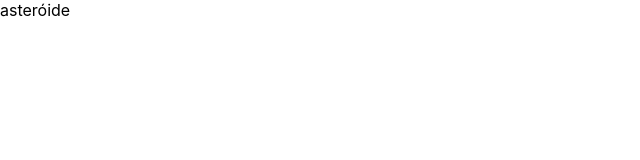
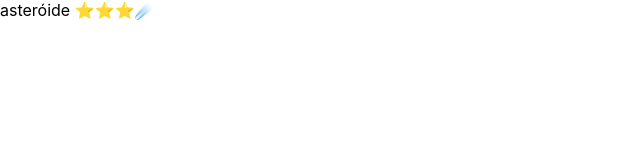
Before and after one commit to stelianok/asteroid-trivia, a React (Create React App) app in the folder client/: page / in a window 1280 px wide. Shown: the top 160 px of the page, without its empty margins (0-640 px from the left). Built offline with nearby package versions, Linux system fonts and the light colour scheme.

Commit message:
Added a cool message

```diff
--- a/client/src/App.js
+++ b/client/src/App.js
@@ -2,7 +2,7 @@
 function App() {
   return (
     <div>
-     asteróide
+     asteróide ⭐⭐⭐☄️
     </div>
   );
 }
```
